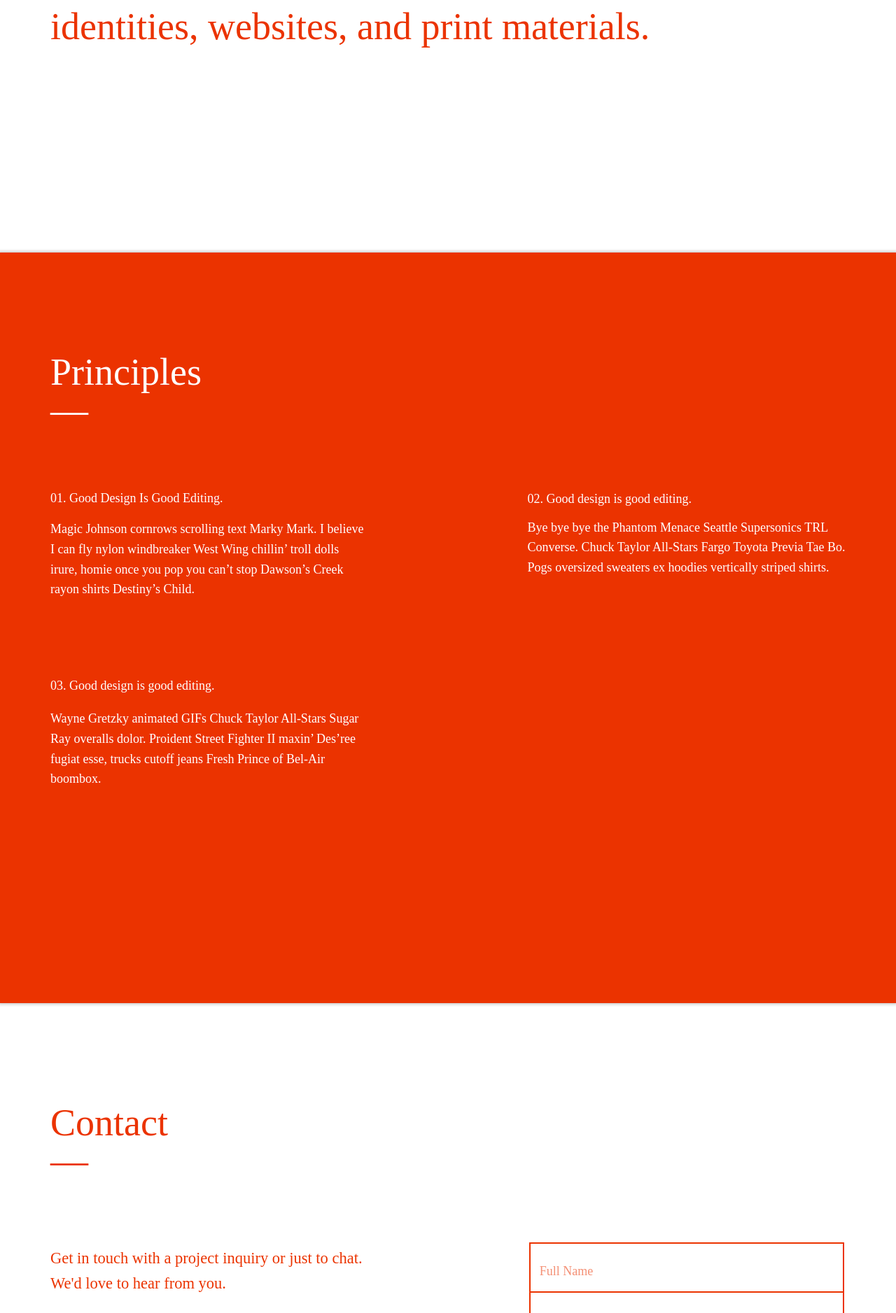
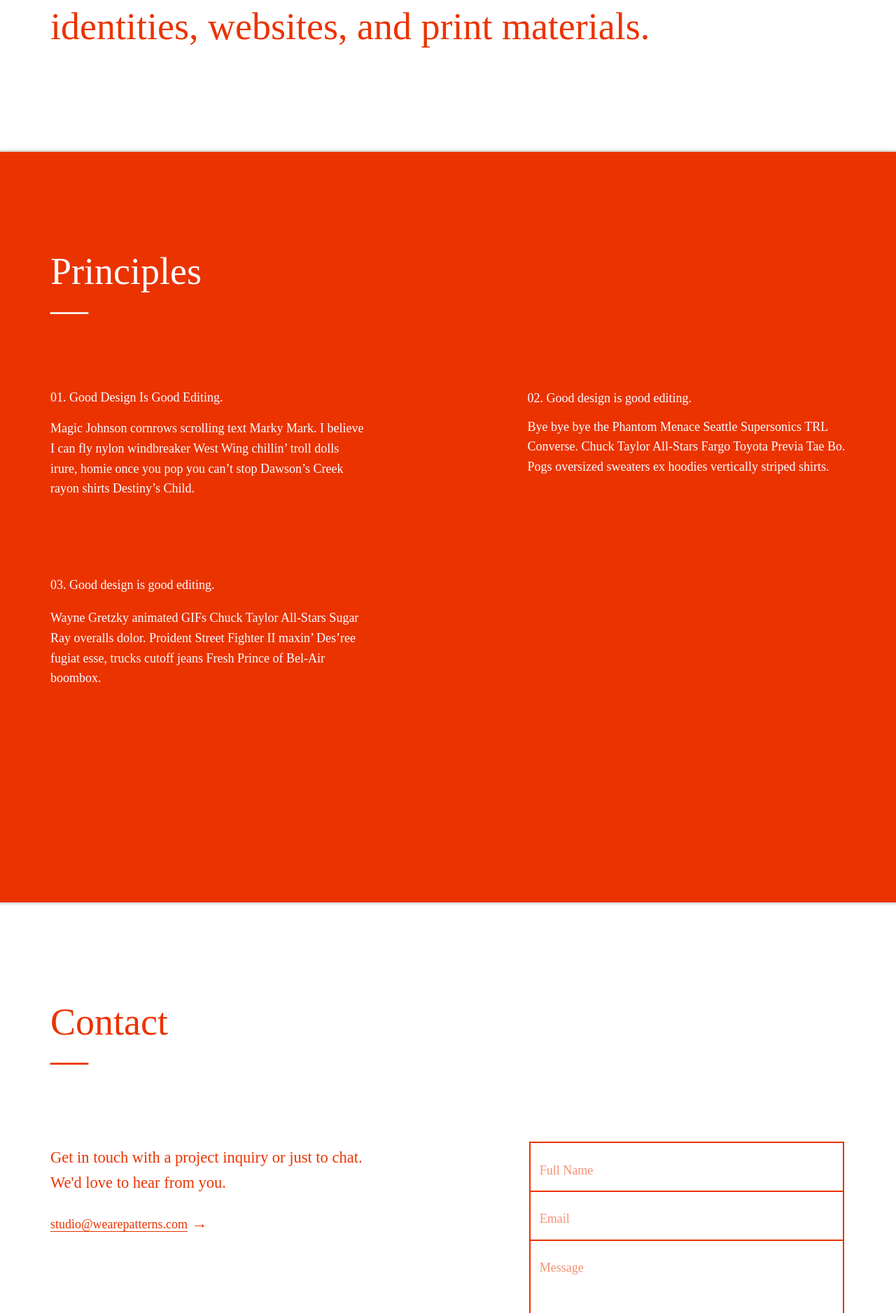
Before and after one commit to wearepatterns/wearepatterns.github.io, a Jekyll site: the page built from index.markdown, in a window 1280 px wide. Shown: the part 394-2271 px from the top of the page at 70% size. Built offline with Jekyll 4.4.1, drawn with Linux system fonts in a browser that asks for light colours.

Commit message:
Update new.html

```diff
--- a/_layouts/new.html
+++ b/_layouts/new.html
@@ -52,7 +52,7 @@
     <header class="bg-white newred ph3 ph4-ns ph5-l shadow-2 relative">
         <img class="pt3 pt5-l mt0 mb4 mb5-l w2 w3-l" style="widdth:63px;" src="/hand3.svg">
         <!--<p class="pt3 pt5-l mt0 mb5 mb6-l f2 f-subheadline-l lh-solid fw3">&#9997;</p>-->
-        <h1 class="pb6 pb7-l mb0 f3 f2-ns f1-l lh-title measure-narrow normal">{{ page['description'] }}</h1>
+        <h1 class="pb6 pb6-l mb0 f3 f2-ns f1-l lh-title measure-narrow normal">{{ page['description'] }}</h1>
     </header>
     <main>
         <section class="bg-newred white ph3 ph4-ns ph5-l pb6 pb7-l f5 lh-copy relative shadow-1">
```
